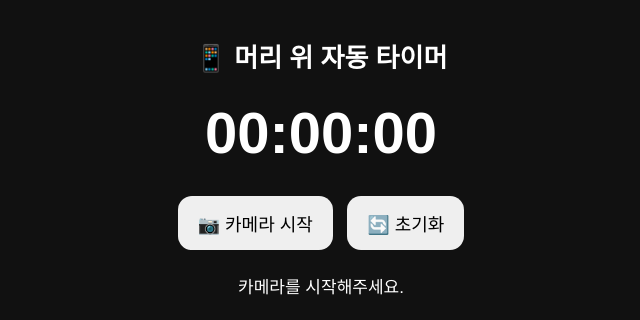
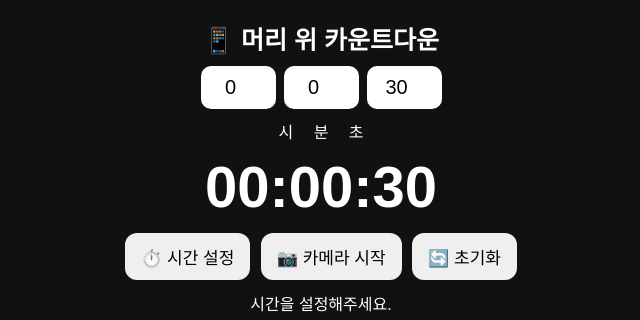
Before and after one commit to notaeheon7-png/phone-timer, a plain HTML site: page index.html in a window 1280 px wide. Shown: the whole page, without its empty margins (319-959 px from the left). Drawn offline with Linux system fonts and the light colour scheme.

Commit message:
Update index.html

```diff
--- a/index.html
+++ b/index.html
@@ -2,11 +2,17 @@
 <html lang="ko">
 <head>
 <meta charset="UTF-8">
-<meta name="viewport" content="width=device-width, initial-scale=1.0">
+<meta name="viewport"
+      content="width=device-width, initial-scale=1.0">
 
-<title>머리 위 자동 타이머</title>
+<title>머리 위 카운트다운</title>
 
 <style>
+
+*{
+  box-sizing:border-box;
+}
+
 body{
   margin:0;
   background:#111;
@@ -16,40 +22,61 @@ body{
 }
 
 .container{
-  padding:20px 15px;
+  width:100%;
+  min-height:100vh;
+  padding:15px;
 }
 
 h1{
-  font-size:26px;
+  margin:5px 0 10px;
+  font-size:25px;
 }
 
 #timer{
   font-size:58px;
   font-weight:bold;
-  margin:25px 0;
+  margin:10px 0;
+}
+
+.settings{
+  display:flex;
+  justify-content:center;
+  gap:8px;
+  margin-bottom:10px;
+}
+
+input{
+  width:75px;
+  padding:10px;
+  font-size:20px;
+  text-align:center;
+  border-radius:10px;
+  border:0;
 }
 
 button{
-  font-size:18px;
-  padding:14px 20px;
-  margin:5px;
+  font-size:17px;
+  padding:11px 16px;
+  margin:3px;
   border:0;
-  border-radius:14px;
+  border-radius:12px;
 }
 
 #status{
-  font-size:17px;
-  margin:18px 0;
-  min-height:25px;
+  font-size:16px;
+  margin:8px;
+  min-height:22px;
 }
 
 video{
   width:100%;
-  max-width:500px;
-  border-radius:20px;
-  margin-top:10px;
+  max-width:700px;
+  max-height:45vh;
+  object-fit:cover;
+  border-radius:18px;
   transform:scaleX(-1);
 }
+
 </style>
 </head>
 
@@ -57,50 +84,144 @@ video{
 
 <div class="container">
 
-<h1>📱 머리 위 자동 타이머</h1>
+<h1>📱 머리 위 카운트다운</h1>
 
-<div id="timer">00:00:00</div>
+<div class="settings">
 
-<button onclick="startCamera()">📷 카메라 시작</button>
-<button onclick="resetTimer()">🔄 초기화</button>
+<input id="hours"
+       type="number"
+       min="0"
+       value="0"
+       placeholder="시">
 
-<div id="status">카메라를 시작해주세요.</div>
+<input id="minutes"
+       type="number"
+       min="0"
+       value="0"
+       placeholder="분">
 
-<video id="video" autoplay playsinline muted></video>
+<input id="secs"
+       type="number"
+       min="0"
+       value="30"
+       placeholder="초">
 
 </div>
 
+<div>
+시　 분　 초
+</div>
+
+<div id="timer">00:00:30</div>
+
+<button onclick="setTime()">⏱️ 시간 설정</button>
+
+<button onclick="startCamera()">
+📷 카메라 시작
+</button>
+
+<button onclick="resetTimer()">
+🔄 초기화
+</button>
+
+<div id="status">
+시간을 설정해주세요.
+</div>
+
+<video
+  id="video"
+  autoplay
+  playsinline
+  muted>
+</video>
+
+</div>
+
+
 <script src="https://cdn.jsdelivr.net/npm/@mediapipe/face_detection@0.4.1646425229/face_detection.js"></script>
+
 
 <script>
 
-let seconds = 0;
+let totalSeconds = 30;
+let remainingSeconds = 30;
+
 let running = false;
 let timerInterval = null;
 let detectorStarted = false;
 
-/* 안정화용 카운터 */
 let upCount = 0;
 let downCount = 0;
 
-/* 필요한 연속 감지 횟수 */
 const REQUIRED_COUNT = 8;
 
-const timer = document.getElementById("timer");
-const statusText = document.getElementById("status");
-const video = document.getElementById("video");
+const timer =
+document.getElementById("timer");
+
+const statusText =
+document.getElementById("status");
+
+const video =
+document.getElementById("video");
+
+
+function formatTime(seconds){
+
+  const h =
+    Math.floor(seconds / 3600);
+
+  const m =
+    Math.floor((seconds % 3600) / 60);
+
+  const s =
+    seconds % 60;
+
+  return (
+    String(h).padStart(2,"0")
+    + ":" +
+    String(m).padStart(2,"0")
+    + ":" +
+    String(s).padStart(2,"0")
+  );
+
+}
 
 
 function updateTimer(){
 
-  const h = Math.floor(seconds / 3600);
-  const m = Math.floor((seconds % 3600) / 60);
-  const s = seconds % 60;
+  timer.textContent =
+    formatTime(remainingSeconds);
 
-  timer.textContent =
-    String(h).padStart(2,"0") + ":" +
-    String(m).padStart(2,"0") + ":" +
-    String(s).padStart(2,"0");
+}
+
+
+function setTime(){
+
+  stopTimer();
+
+  const h =
+    Number(document.getElementById("hours").value) || 0;
+
+  const m =
+    Number(document.getElementById("minutes").value) || 0;
+
+  const s =
+    Number(document.getElementById("secs").value) || 0;
+
+  totalSeconds =
+    h * 3600 +
+    m * 60 +
+    s;
+
+  remainingSeconds =
+    totalSeconds;
+
+  updateTimer();
+
+  statusText.textContent =
+    "⏱️ " + formatTime(totalSeconds) +
+    " 설정 완료";
+
 }
 
 
@@ -108,14 +229,34 @@ function startTimer(){
 
   if(running) return;
 
+  if(remainingSeconds <= 0){
+    return;
+  }
+
   running = true;
 
-  timerInterval = setInterval(function(){
+  timerInterval =
+    setInterval(function(){
 
-    seconds++;
-    updateTimer();
+      remainingSeconds--;
 
-  },1000);
+      updateTimer();
+
+      if(remainingSeconds <= 0){
+
+        remainingSeconds = 0;
+
+        updateTimer();
+
+        stopTimer();
+
+        statusText.textContent =
+          "🏁 시간 종료!";
+
+      }
+
+    },1000);
+
 }
 
 
@@ -126,9 +267,11 @@ function stopTimer(){
   if(timerInterval){
 
     clearInterval(timerInterval);
+
     timerInterval = null;
 
   }
+
 }
 
 
@@ -136,14 +279,17 @@ function resetTimer(){
 
   stopTimer();
 
-  seconds = 0;
+  remainingSeconds =
+    totalSeconds;
 
   upCount = 0;
   downCount = 0;
 
   updateTimer();
 
-  statusText.textContent = "초기화되었습니다.";
+  statusText.textContent =
+    "🔄 초기화되었습니다.";
+
 }
 
 
@@ -151,11 +297,14 @@ async function startCamera(){
 
   try{
 
-    statusText.textContent = "🟡 카메라 준비 중...";
+    statusText.textContent =
+      "🟡 카메라 준비 중...";
 
     if(typeof FaceDetection === "undefined"){
 
-      throw new Error("얼굴 인식 기능을 불러오지 못했습니다.");
+      throw new Error(
+        "얼굴 인식 기능을 불러오지 못했습니다."
+      );
 
     }
 
@@ -164,8 +313,8 @@ async function startCamera(){
 
         video:{
           facingMode:"user",
-          width:{ideal:640},
-          height:{ideal:480}
+          width:{ideal:1280},
+          height:{ideal:720}
         },
 
         audio:false
@@ -177,7 +326,7 @@ async function startCamera(){
     await video.play();
 
     statusText.textContent =
-      "🟡 얼굴 인식 준비 중...";
+      "🟡 얼굴 인식 중...";
 
     startFaceDetection();
 
@@ -201,15 +350,18 @@ function startFaceDetection(){
 
   detectorStarted = true;
 
-  const faceDetection = new FaceDetection({
+  const faceDetection =
+    new FaceDetection({
 
-    locateFile:function(file){
+      locateFile:function(file){
 
-      return "https://cdn.jsdelivr.net/npm/@mediapipe/face_detection@0.4.1646425229/" + file;
+        return
+        "https://cdn.jsdelivr.net/npm/@mediapipe/face_detection@0.4.1646425229/"
+        + file;
 
-    }
+      }
 
-  });
+    });
 
 
   faceDetection.setOptions({
@@ -222,8 +374,6 @@ function startFaceDetection(){
 
 
   faceDetection.onResults(function(results){
-
-    /* 얼굴이 안 보이면 카운터 초기화 */
 
     if(!results.detections ||
        results.detections.length === 0){
@@ -249,25 +399,30 @@ function startFaceDetection(){
 
 
     /*
-      얼굴 중심이 화면 아래쪽이면
-      휴대폰이 머리 위에 있다고 판단
+      얼굴이 화면 아래쪽에 있으면
+      머리 위로 판단
     */
 
     if(centerY > 0.55){
 
       downCount = 0;
+
       upCount++;
 
-      statusText.textContent =
-        "🟡 머리 위 감지 중... " +
-        upCount + "/" + REQUIRED_COUNT;
 
       if(upCount >= REQUIRED_COUNT){
 
         startTimer();
 
         statusText.textContent =
-          "🟢 머리 위 감지 → 타이머 실행";
+          "🟢 머리 위 → 카운트다운";
+
+      }
+
+      else{
+
+        statusText.textContent =
+          "🟡 머리 위 확인 중...";
 
       }
 
@@ -276,18 +431,23 @@ function startFaceDetection(){
     else{
 
       upCount = 0;
+
       downCount++;
 
-      statusText.textContent =
-        "🟡 타이머 정지 확인 중... " +
-        downCount + "/" + REQUIRED_COUNT;
 
       if(downCount >= REQUIRED_COUNT){
 
         stopTimer();
 
         statusText.textContent =
-          "🔴 머리 아래 → 타이머 정지";
+          "🔴 아래 → 일시정지";
+
+      }
+
+      else{
+
+        statusText.textContent =
+          "🟡 일시정지 확인 중...";
 
       }
 
```
